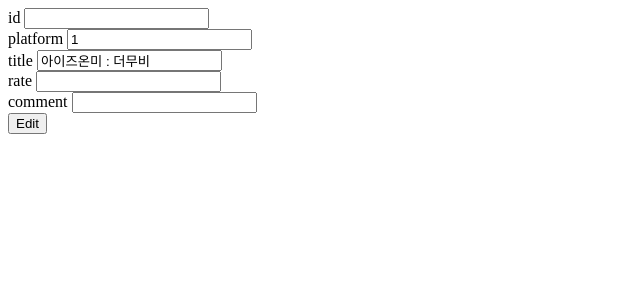
After one commit to Jungmin-Seo0527/DB_project, a Flask app: a page that uses templates/editMyList.html in a window 1280 px wide. The commit adds this page. Shown: the top 300 px of the page, without its empty margins (0-640 px from the left). Run offline with Flask 2, Linux system fonts and the light colour scheme.

Commit message:
myList
내가 본 영화들의 리스트를 관리하는 table -> 내가 남기는 평점과 짧은 의견을 남길 수 있음 (추후 편집 가능하도록)

```diff
--- a/main.py
+++ b/main.py
@@ -1,5 +1,5 @@
 # -*- coding: euc-kr -*-
-from flask import Flask, render_template, request, redirect
+from flask import Flask, render_template, request, redirect, url_for
 import requests
 from bs4 import BeautifulStoneSoup
 import sqlite3
@@ -56,7 +56,7 @@ def showAboutMovie(platform, title):
     movie = db.execute(sql, (title,)).fetchall()
 
     db.close()
-    return render_template("showAboutMovie.html", movie=movie)
+    return render_template("showAboutMovie.html", movie=movie, platform=platform)
 
 
 @app.route("/search/", methods=['GET', 'POST'])
@@ -78,6 +78,29 @@ def search():
     else:
         return render_template("searchMovie.html")
 
+# plus my list
+@app.route("/<int:platform><string:title>/editList/", methods=['GET', 'POST'])
+def editMyList(title, platform):
+    db=sqlite3.connect('movie.db')
+    db.row_factory=sqlite3.Row
+
+    if request.method=='POST':
+        sql="insert into myList values (?, ?, ?, ?, ?)"
+        print(request.form["comment"])
+
+        db.execute(sql, (request.form['id'], request.form['platform'], request.form['title'], request.form['myRate'], request.form['comment']))
+        db.commit()
+        db.close()
+        return redirect(url_for('showAboutMovie', platform=platform, title=title))
+    else:
+        return render_template('editMyList.html', title=title, platform=platform)
+
+# show and edit myList
+@app.route("/showMyList/")
+def showMyList():
+    pass
+
+
 
 if __name__ == "__main__":
     app.run(host='127.0.0.1', port=5000, threaded=True, debug=True)
--- /dev/null
+++ b/templates/editMyList.html
@@ -0,0 +1,29 @@
+<!DOCTYPE html>
+<html lang="en">
+<head>
+    <meta charset="UTF-8">
+    <meta name="viewport" content="width=device-width, initial-scale=1.0">
+    <title>Document</title>
+</head>
+<body>
+    <form action="{{url_for('editMyList', title=title, platform=platform)}}"" method="POST">
+        <label for='id'>id</label>
+        <input id='id' type='int' name='id'><br>
+
+        <label for='platform'>platform</label>
+        <input id='platform' type='int' name='platform', value='{{platform}}'><br>
+
+        <label for='title'>title</label>
+        <input id='title' type='string' name='title', value='{{title}}'><br>
+
+        <label for='myRate'>rate</label>
+        <input id='myRate' type='real' name='myRate'><br>
+
+        <label for='comment'>comment</label>
+        <input id='comment' type='string' name='comment'><br>
+
+        <input type='submit', value='Edit'>
+    </form>
+
+</body>
+</html>
--- a/templates/showAboutMovie.html
+++ b/templates/showAboutMovie.html
@@ -12,7 +12,8 @@
         {{m.price}}<br>
         {{m.genre}}<br>
         {{m.rate}}<br>
-        <a href={{m.url}}>바로가기</a>
+        <a href={{m.url}}>바로가기</a><br>
+        <a href={{url_for('editMyList', platform=platform, title=m.title)}}>내 리스트 추가</a>
     </ul>
     {% endfor %}
 </body>
```
Also changed, not shown: movie.db.
